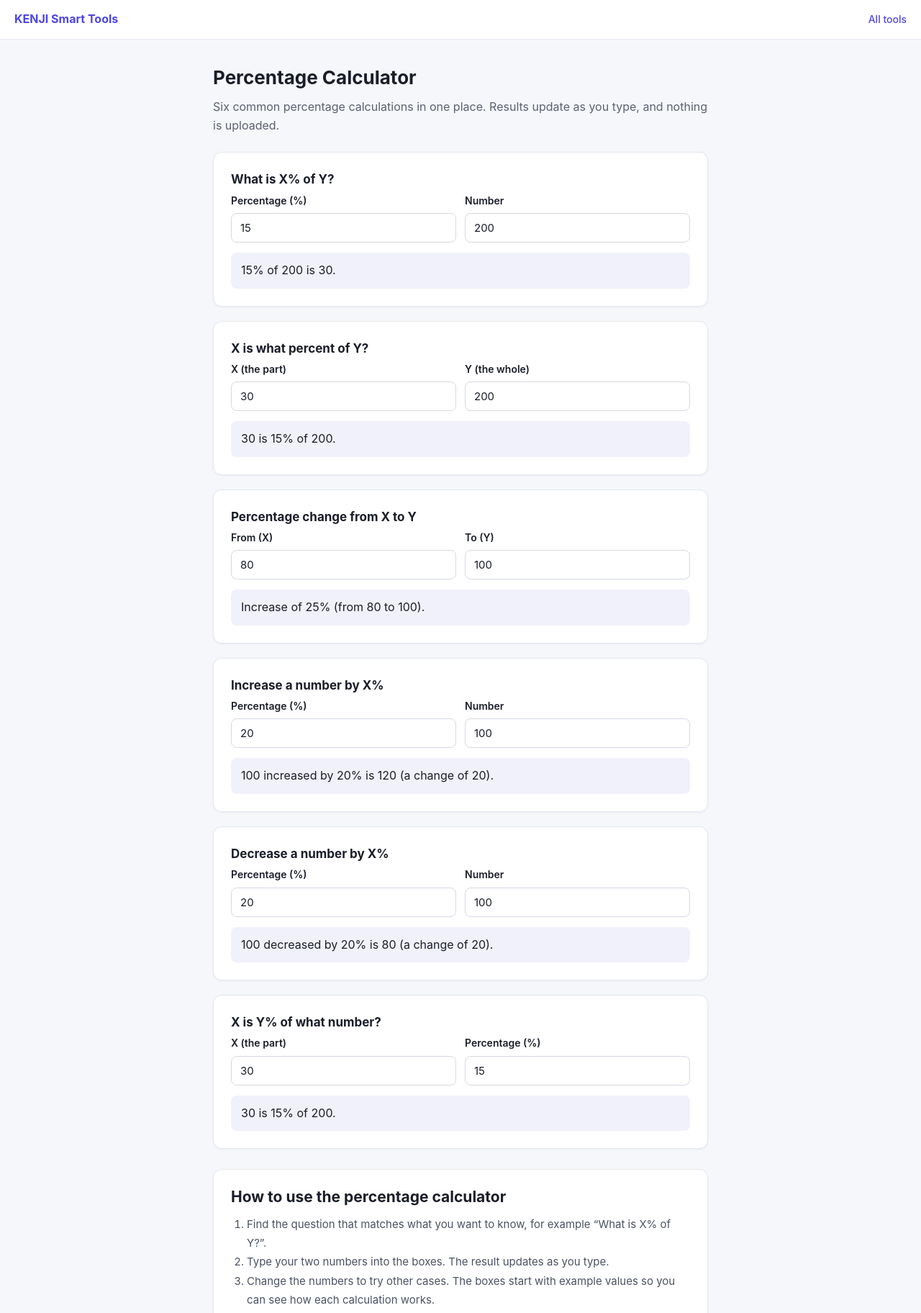
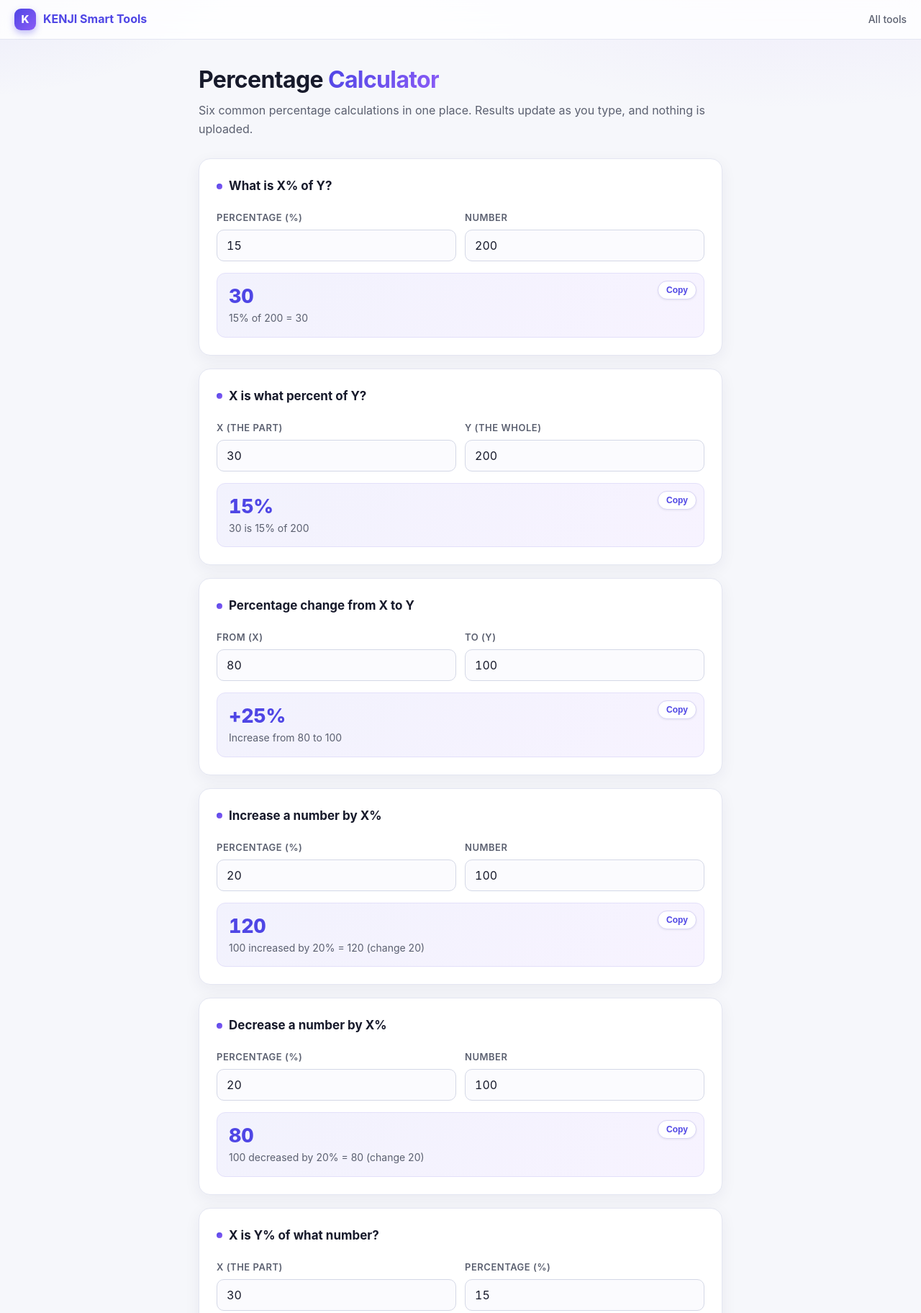
Before and after one commit to bosscobossco69-wq/kenji-smart-tools, a plain HTML site: page percentage-calculator.html in a window 1280 px wide. Shown: the top 1824 px of the page at 72% size. Drawn offline with Linux system fonts and the light colour scheme.

Commit message:
Add files via upload

```diff
--- a/percentage-calculator.html
+++ b/percentage-calculator.html
@@ -88,67 +88,71 @@
 </script>
 <style>
 *{box-sizing:border-box;margin:0;padding:0}
-body{font-family:-apple-system,BlinkMacSystemFont,'Segoe UI',Roboto,sans-serif;background:#f6f7fb;color:#1a1d29;line-height:1.6}
-header{background:#fff;border-bottom:1px solid #e5e7f0;padding:14px 20px;display:flex;justify-content:space-between;align-items:center;gap:12px}
-header a{color:#4f46e5;text-decoration:none;font-weight:700}
-header nav a{font-weight:500;font-size:14px}
-main{max-width:720px;margin:32px auto;padding:0 16px}
-h1{font-size:26px;margin-bottom:8px}
-.sub{color:#5b6070;margin-bottom:24px}
-.card{background:#fff;border:1px solid #e5e7f0;border-radius:12px;padding:24px;margin-bottom:20px;box-shadow:0 1px 3px rgba(20,20,60,.05)}
-.card h2{font-size:17px;margin-bottom:4px}
-label{display:block;font-size:14px;font-weight:600;margin:14px 0 6px}
-label:first-child{margin-top:0}
-input,select{width:100%;padding:10px 12px;border:1px solid #d4d8e6;border-radius:8px;font-size:15px;font-family:inherit;background:#fff;color:#1a1d29}
+:root{--ink:#171a2b;--muted:#5b6070;--line:#e4e6f2;--brand:#4f46e5;--brand2:#8b5cf6;--tint:#f2f2fd}
+body{font-family:-apple-system,BlinkMacSystemFont,'Segoe UI',Roboto,sans-serif;background:#f6f7fb;background-image:radial-gradient(900px 420px at 85% -120px,rgba(139,92,246,.10),transparent 65%),radial-gradient(760px 400px at -80px -100px,rgba(79,70,229,.10),transparent 60%);background-repeat:no-repeat;color:var(--ink);line-height:1.6}
+header{position:sticky;top:0;z-index:20;background:rgba(255,255,255,.82);backdrop-filter:blur(12px);-webkit-backdrop-filter:blur(12px);border-bottom:1px solid var(--line);padding:12px 20px;display:flex;justify-content:space-between;align-items:center;gap:12px}
+header a{color:var(--brand);text-decoration:none;font-weight:700}
+.brand{display:flex;align-items:center;gap:10px;font-size:16px}
+.brand .mark{width:30px;height:30px;border-radius:9px;background:linear-gradient(135deg,var(--brand),var(--brand2));color:#fff;display:flex;align-items:center;justify-content:center;font-size:15px;font-weight:800;box-shadow:0 4px 10px rgba(79,70,229,.35)}
+header nav a{font-weight:500;font-size:14px;color:var(--muted)}
+header nav a:hover{color:var(--brand)}
+main{max-width:760px;margin:36px auto;padding:0 16px}
+h1{font-size:32px;letter-spacing:-.02em;line-height:1.25;margin-bottom:10px}
+h1 .pct{background:linear-gradient(120deg,var(--brand),var(--brand2));-webkit-background-clip:text;background-clip:text;color:transparent}
+.sub{color:var(--muted);margin-bottom:28px;font-size:16px}
+.card{background:#fff;border:1px solid var(--line);border-radius:16px;padding:24px;margin-bottom:18px;box-shadow:0 6px 22px rgba(28,27,74,.06);transition:box-shadow .2s,transform .2s}
+.card:hover{box-shadow:0 10px 30px rgba(28,27,74,.10);transform:translateY(-1px)}
+.card h2{font-size:17px;margin-bottom:6px;display:flex;align-items:center;gap:9px}
+.card h2 .dot{width:8px;height:8px;border-radius:50%;background:linear-gradient(135deg,var(--brand),var(--brand2));flex:none}
+label{display:block;font-size:13px;font-weight:600;margin:14px 0 6px;color:var(--muted);text-transform:uppercase;letter-spacing:.04em}
+input,select{width:100%;padding:11px 13px;border:1px solid #d4d8e6;border-radius:10px;font-size:16px;font-family:inherit;background:#fbfbfe;color:var(--ink);font-variant-numeric:tabular-nums;transition:border-color .15s,box-shadow .15s}
+input:hover{border-color:#b9bfd9}
+input:focus{border-color:var(--brand);box-shadow:0 0 0 3px rgba(79,70,229,.14);outline:none;background:#fff}
 input[type=checkbox],input[type=radio]{width:auto}
-button{background:#4f46e5;color:#fff;border:none;padding:10px 16px;border-radius:8px;font-size:15px;font-weight:600;cursor:pointer}
-button:hover{background:#4338ca}
-button.secondary{background:#fff;color:#4f46e5;border:1px solid #d4d8e6;font-weight:500}
-button.secondary:hover{background:#f0f1fa}
+button{background:linear-gradient(135deg,var(--brand),#6d5ef0);color:#fff;border:none;padding:10px 16px;border-radius:10px;font-size:15px;font-weight:600;cursor:pointer}
+button:hover{filter:brightness(1.07)}
 a:focus-visible,button:focus-visible,input:focus-visible,select:focus-visible{outline:3px solid #a5b4fc;outline-offset:2px}
 .row{display:grid;grid-template-columns:1fr 1fr;gap:12px}
-.res{margin-top:14px;background:#f0f1fa;border-radius:8px;padding:12px 14px;font-size:16px;word-break:break-word}
-.chips{display:flex;flex-wrap:wrap;gap:8px;margin-top:6px}
-.chips button{background:#fff;color:#4f46e5;border:1px solid #d4d8e6;font-weight:500;padding:8px 14px;font-size:14px}
-.chips button:hover{background:#f0f1fa}
-.chips button[aria-pressed="true"]{background:#4f46e5;color:#fff;border-color:#4f46e5;font-weight:600}
+.res{position:relative;margin-top:16px;background:linear-gradient(135deg,var(--tint),#f7f3ff);border:1px solid #e3e0fa;border-radius:12px;padding:14px 16px;min-height:64px}
+.res .val{display:block;font-size:27px;font-weight:800;letter-spacing:-.01em;line-height:1.3;color:var(--brand);font-variant-numeric:tabular-nums;word-break:break-word}
+.res .cap{display:block;font-size:14px;color:var(--muted);margin-top:2px;word-break:break-word}
+.res.err .val{font-size:15px;font-weight:600;color:#b42318}
+.copy-btn{position:absolute;top:10px;right:10px;background:#fff;color:var(--brand);border:1px solid #d9d5f6;font-size:12px;font-weight:600;padding:5px 11px;border-radius:999px;box-shadow:0 1px 3px rgba(28,27,74,.08)}
+.copy-btn:hover{background:var(--tint);filter:none}
+.copy-btn.done{background:var(--brand);color:#fff;border-color:var(--brand)}
 .opt{display:flex;align-items:center;gap:8px;margin:12px 0 0;font-weight:500;font-size:14px}
-.tiles{display:grid;grid-template-columns:repeat(2,1fr);gap:12px;margin-top:16px}
-.tile{background:#f0f1fa;border-radius:8px;padding:12px 14px;font-size:14px;color:#4b5262}
-.tile b{display:block;font-size:20px;color:#4f46e5;line-height:1.4;word-break:break-word}
-.tile.big{grid-column:1/-1;background:#4f46e5;color:#e0e0ff}
-.tile.big b{color:#fff;font-size:26px}
-.hint{margin-top:12px;font-size:14px;color:#5b6070}
+.hint{margin-top:12px;font-size:14px;color:var(--muted)}
 .msg{margin-top:12px;font-size:14px;color:#b42318}
-.seo-guide{margin:28px 0 36px;padding:24px;background:#fff;border:1px solid #e5e7f0;border-radius:12px;box-shadow:0 1px 3px rgba(20,20,60,.04)}
-.seo-guide h2{font-size:21px;line-height:1.35;margin:26px 0 8px;color:#1a1d29}
+.seo-guide{margin:32px 0 36px;padding:28px;background:#fff;border:1px solid var(--line);border-radius:16px;box-shadow:0 6px 22px rgba(28,27,74,.05)}
+.seo-guide h2{font-size:21px;line-height:1.35;margin:28px 0 8px;color:var(--ink);letter-spacing:-.01em}
 .seo-guide h2:first-child{margin-top:0}
 .seo-guide h3{font-size:16px;margin:16px 0 5px;color:#252b3a}
 .seo-guide p,.seo-guide li{font-size:15px;color:#4b5262;line-height:1.75}
 .seo-guide p{margin-bottom:10px}
 .seo-guide ol,.seo-guide ul{padding-left:22px;margin:10px 0}
-.seo-guide a,footer a{color:#4f46e5}
-.seo-guide code{background:#f0f1fa;border-radius:4px;padding:1px 5px;font-size:13px;font-family:ui-monospace,SFMono-Regular,Menlo,Consolas,monospace;color:#252b3a}
-.table-wrap{overflow-x:auto;margin:12px 0}
+.seo-guide a,footer a{color:var(--brand)}
+.seo-guide code{background:var(--tint);border-radius:4px;padding:1px 5px;font-size:13px;font-family:ui-monospace,SFMono-Regular,Menlo,Consolas,monospace;color:#252b3a}
+.table-wrap{overflow-x:auto;margin:12px 0;border:1px solid var(--line);border-radius:10px}
 .seo-guide table,.table-wrap table{width:100%;border-collapse:collapse;font-size:14px}
-.seo-guide th,.seo-guide td,.table-wrap th,.table-wrap td{text-align:left;padding:9px 12px;border-bottom:1px solid #e5e7f0;color:#4b5262;vertical-align:top}
-.seo-guide th,.table-wrap th{background:#f0f1fa;color:#1a1d29}
-.related-tools{margin-top:20px;padding-top:14px;border-top:1px solid #e5e7f0}
-footer{text-align:center;color:#8a8fa3;font-size:13px;padding:24px 16px}
-@media(max-width:560px){.card,.seo-guide{padding:18px}.row{grid-template-columns:1fr}.tiles{grid-template-columns:1fr}}
+.seo-guide th,.seo-guide td,.table-wrap th,.table-wrap td{text-align:left;padding:10px 13px;border-bottom:1px solid var(--line);color:#4b5262;vertical-align:top}
+.table-wrap tr:last-child td{border-bottom:none}
+.seo-guide th,.table-wrap th{background:var(--tint);color:var(--ink)}
+.related-tools{margin-top:22px;padding-top:16px;border-top:1px solid var(--line)}
+footer{text-align:center;color:#8a8fa3;font-size:13px;padding:26px 16px}
+@media(max-width:560px){h1{font-size:26px}.card,.seo-guide{padding:18px}.row{grid-template-columns:1fr}.res .val{font-size:23px}}
 </style>
 </head>
 <body>
 <header>
-  <a href="/">KENJI Smart Tools</a>
+  <a href="/" class="brand"><span class="mark">K</span>KENJI Smart Tools</a>
   <nav aria-label="Main"><a href="/">All tools</a></nav>
 </header>
 <main>
-<h1>Percentage Calculator</h1>
+<h1>Percentage <span class="pct">Calculator</span></h1>
 <p class="sub">Six common percentage calculations in one place. Results update as you type, and nothing is uploaded.</p>
 
 <div class="card">
-  <h2>What is X% of Y?</h2>
+  <h2><span class="dot"></span>What is X% of Y?</h2>
   <div class="row">
     <div><label for="a1">Percentage (%)</label><input id="a1" type="number" step="any" inputmode="decimal" value="15" oninput="run()" onfocus="this.select()"></div>
     <div><label for="b1">Number</label><input id="b1" type="number" step="any" inputmode="decimal" value="200" oninput="run()" onfocus="this.select()"></div>
@@ -156,7 +160,7 @@ footer{text-align:center;color:#8a8fa3;font-size:13px;padding:24px 16px}
   <div class="res" id="r1" aria-live="polite"></div>
 </div>
 <div class="card">
-  <h2>X is what percent of Y?</h2>
+  <h2><span class="dot"></span>X is what percent of Y?</h2>
   <div class="row">
     <div><label for="a2">X (the part)</label><input id="a2" type="number" step="any" inputmode="decimal" value="30" oninput="run()" onfocus="this.select()"></div>
     <div><label for="b2">Y (the whole)</label><input id="b2" type="number" step="any" inputmode="decimal" value="200" oninput="run()" onfocus="this.select()"></div>
@@ -164,7 +168,7 @@ footer{text-align:center;color:#8a8fa3;font-size:13px;padding:24px 16px}
   <div class="res" id="r2" aria-live="polite"></div>
 </div>
 <div class="card">
-  <h2>Percentage change from X to Y</h2>
+  <h2><span class="dot"></span>Percentage change from X to Y</h2>
   <div class="row">
     <div><label for="a3">From (X)</label><input id="a3" type="number" step="any" inputmode="decimal" value="80" oninput="run()" onfocus="this.select()"></div>
     <div><label for="b3">To (Y)</label><input id="b3" type="number" step="any" inputmode="decimal" value="100" oninput="run()" onfocus="this.select()"></div>
@@ -172,7 +176,7 @@ footer{text-align:center;color:#8a8fa3;font-size:13px;padding:24px 16px}
   <div class="res" id="r3" aria-live="polite"></div>
 </div>
 <div class="card">
-  <h2>Increase a number by X%</h2>
+  <h2><span class="dot"></span>Increase a number by X%</h2>
   <div class="row">
     <div><label for="a4">Percentage (%)</label><input id="a4" type="number" step="any" inputmode="decimal" value="20" oninput="run()" onfocus="this.select()"></div>
     <div><label for="b4">Number</label><input id="b4" type="number" step="any" inputmode="decimal" value="100" oninput="run()" onfocus="this.select()"></div>
@@ -180,7 +184,7 @@ footer{text-align:center;color:#8a8fa3;font-size:13px;padding:24px 16px}
   <div class="res" id="r4" aria-live="polite"></div>
 </div>
 <div class="card">
-  <h2>Decrease a number by X%</h2>
+  <h2><span class="dot"></span>Decrease a number by X%</h2>
   <div class="row">
     <div><label for="a5">Percentage (%)</label><input id="a5" type="number" step="any" inputmode="decimal" value="20" oninput="run()" onfocus="this.select()"></div>
     <div><label for="b5">Number</label><input id="b5" type="number" step="any" inputmode="decimal" value="100" oninput="run()" onfocus="this.select()"></div>
@@ -188,7 +192,7 @@ footer{text-align:center;color:#8a8fa3;font-size:13px;padding:24px 16px}
   <div class="res" id="r5" aria-live="polite"></div>
 </div>
 <div class="card">
-  <h2>X is Y% of what number?</h2>
+  <h2><span class="dot"></span>X is Y% of what number?</h2>
   <div class="row">
     <div><label for="a6">X (the part)</label><input id="a6" type="number" step="any" inputmode="decimal" value="30" oninput="run()" onfocus="this.select()"></div>
     <div><label for="b6">Percentage (%)</label><input id="b6" type="number" step="any" inputmode="decimal" value="15" oninput="run()" onfocus="this.select()"></div>
@@ -266,36 +270,76 @@ function num(id){
   return isFinite(n)?n:null;
 }
 var CALCS=[
-  {a:'a1',b:'b1',out:'r1',fn:function(p,y){return fmt(p)+'% of '+fmt(y)+' is '+fmt(p*y/100)+'.';}},
+  {a:'a1',b:'b1',out:'r1',fn:function(p,y){
+    var v=fmt(p*y/100);
+    return {v:v,t:fmt(p)+'% of '+fmt(y)+' = '+v};
+  }},
   {a:'a2',b:'b2',out:'r2',fn:function(x,y){
-    if(y===0)return 'Cannot divide by zero. Enter a second number other than 0.';
-    return fmt(x)+' is '+fmt(x/y*100)+'% of '+fmt(y)+'.';
+    if(y===0)return {err:'Cannot divide by zero. Enter a second number other than 0.'};
+    var v=fmt(x/y*100)+'%';
+    return {v:v,t:fmt(x)+' is '+v+' of '+fmt(y)};
   }},
   {a:'a3',b:'b3',out:'r3',fn:function(x,y){
-    if(x===0)return 'Percentage change is not defined when the starting value is 0.';
+    if(x===0)return {err:'Percentage change is not defined when the starting value is 0.'};
     var c=(y-x)/Math.abs(x)*100;
-    if(c===0)return 'No change.';
-    return (c>0?'Increase':'Decrease')+' of '+fmt(Math.abs(c))+'% (from '+fmt(x)+' to '+fmt(y)+').';
+    var v=(c>0?'+':c<0?'\u2212':'')+fmt(Math.abs(c))+'%';
+    var w=c===0?'No change':(c>0?'Increase':'Decrease');
+    return {v:v,t:w+' from '+fmt(x)+' to '+fmt(y)};
   }},
   {a:'a4',b:'b4',out:'r4',fn:function(p,y){
-    var d=y*p/100;
-    return fmt(y)+' increased by '+fmt(p)+'% is '+fmt(y+d)+' (a change of '+fmt(d)+').';
+    var d=y*p/100,v=fmt(y+d);
+    return {v:v,t:fmt(y)+' increased by '+fmt(p)+'% = '+v+' (change '+fmt(d)+')'};
   }},
   {a:'a5',b:'b5',out:'r5',fn:function(p,y){
-    var d=y*p/100;
-    return fmt(y)+' decreased by '+fmt(p)+'% is '+fmt(y-d)+' (a change of '+fmt(d)+').';
+    var d=y*p/100,v=fmt(y-d);
+    return {v:v,t:fmt(y)+' decreased by '+fmt(p)+'% = '+v+' (change '+fmt(d)+')'};
   }},
   {a:'a6',b:'b6',out:'r6',fn:function(x,p){
-    if(p===0)return 'The percentage cannot be 0.';
-    return fmt(x)+' is '+fmt(p)+'% of '+fmt(x/(p/100))+'.';
+    if(p===0)return {err:'The percentage cannot be 0.'};
+    var v=fmt(x/(p/100));
+    return {v:v,t:fmt(x)+' is '+fmt(p)+'% of '+v};
   }}
 ];
+function esc(s){return s.replace(/&/g,'&amp;').replace(/</g,'&lt;').replace(/"/g,'&quot;');}
 function run(){
   CALCS.forEach(function(c){
     var a=num(c.a),b=num(c.b),o=$(c.out);
-    o.textContent=(a===null||b===null)?'Enter both numbers to see the result.':c.fn(a,b);
+    if(a===null||b===null){
+      o.className='res';
+      o.innerHTML='<span class="val">\u2014</span><span class="cap">Enter both numbers to see the result.</span>';
+      return;
+    }
+    var r=c.fn(a,b);
+    if(r.err){
+      o.className='res err';
+      o.innerHTML='<span class="val">'+esc(r.err)+'</span>';
+      return;
+    }
+    o.className='res';
+    o.innerHTML='<span class="val">'+esc(r.v)+'</span><span class="cap">'+esc(r.t)+'</span>'+
+      '<button type="button" class="copy-btn" data-copy="'+esc(r.t)+'">Copy</button>';
   });
 }
+document.addEventListener('click',function(e){
+  var btn=e.target.closest('.copy-btn');
+  if(!btn)return;
+  var text=btn.getAttribute('data-copy');
+  function done(){
+    btn.textContent='Copied';
+    btn.classList.add('done');
+    setTimeout(function(){btn.textContent='Copy';btn.classList.remove('done');},1200);
+  }
+  if(navigator.clipboard&&navigator.clipboard.writeText){
+    navigator.clipboard.writeText(text).then(done,function(){fallback();});
+  }else{fallback();}
+  function fallback(){
+    var ta=document.createElement('textarea');
+    ta.value=text;ta.style.position='fixed';ta.style.opacity='0';
+    document.body.appendChild(ta);ta.select();
+    try{document.execCommand('copy');done();}catch(err){}
+    document.body.removeChild(ta);
+  }
+});
 run();
 </script>
 </body>
```
